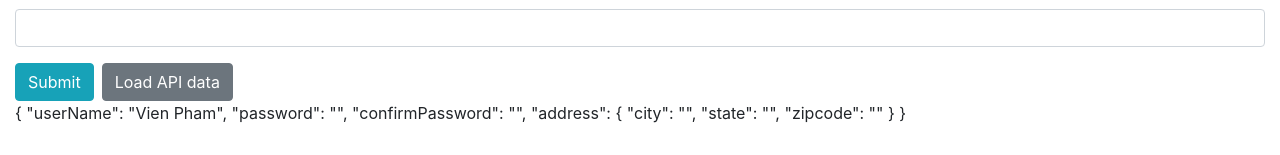
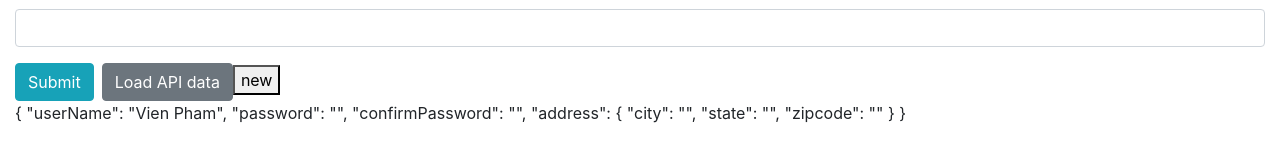
Before and after one commit to vienpham2019/learn_angular, an Angular app in the folder reactive-form/: page / in a window 1280 px wide. Shown: the part 509-664 px from the top of the page. Built offline with nearby package versions, Linux system fonts and the light colour scheme.

Commit message:
add delete function

```diff
--- a/reactive-form/src/app/app.component.html
+++ b/reactive-form/src/app/app.component.html
@@ -37,6 +37,7 @@
 
     <button class="btn btn-info" type="submit">Submit</button>
     <button (click) = "loadApiData()" class="btn btn-secondary ml-2" type="button">Load API data</button>
+    <button>new </button>
   </form>
   {{registrationForm.value | json}}
 </div>
```
